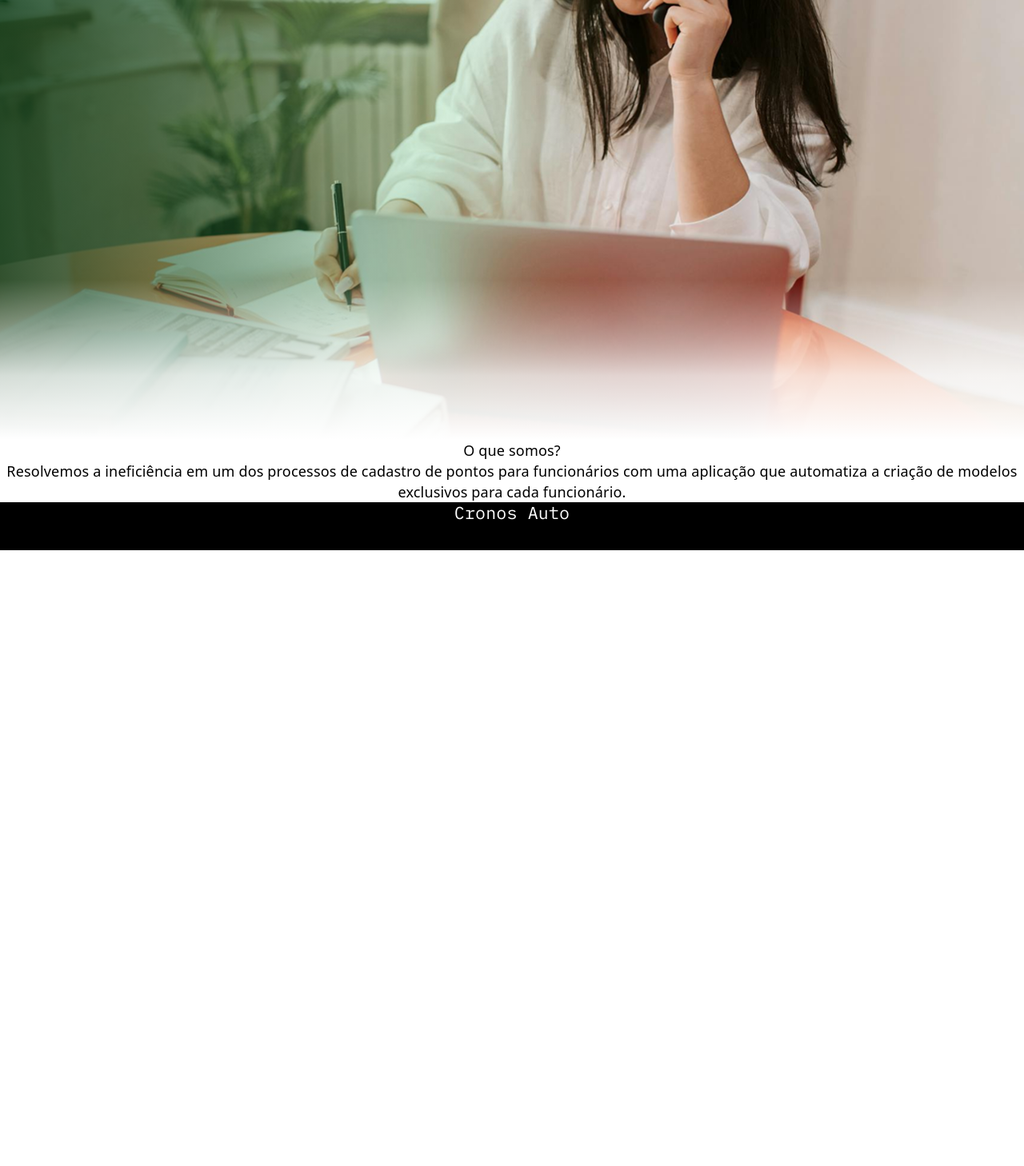
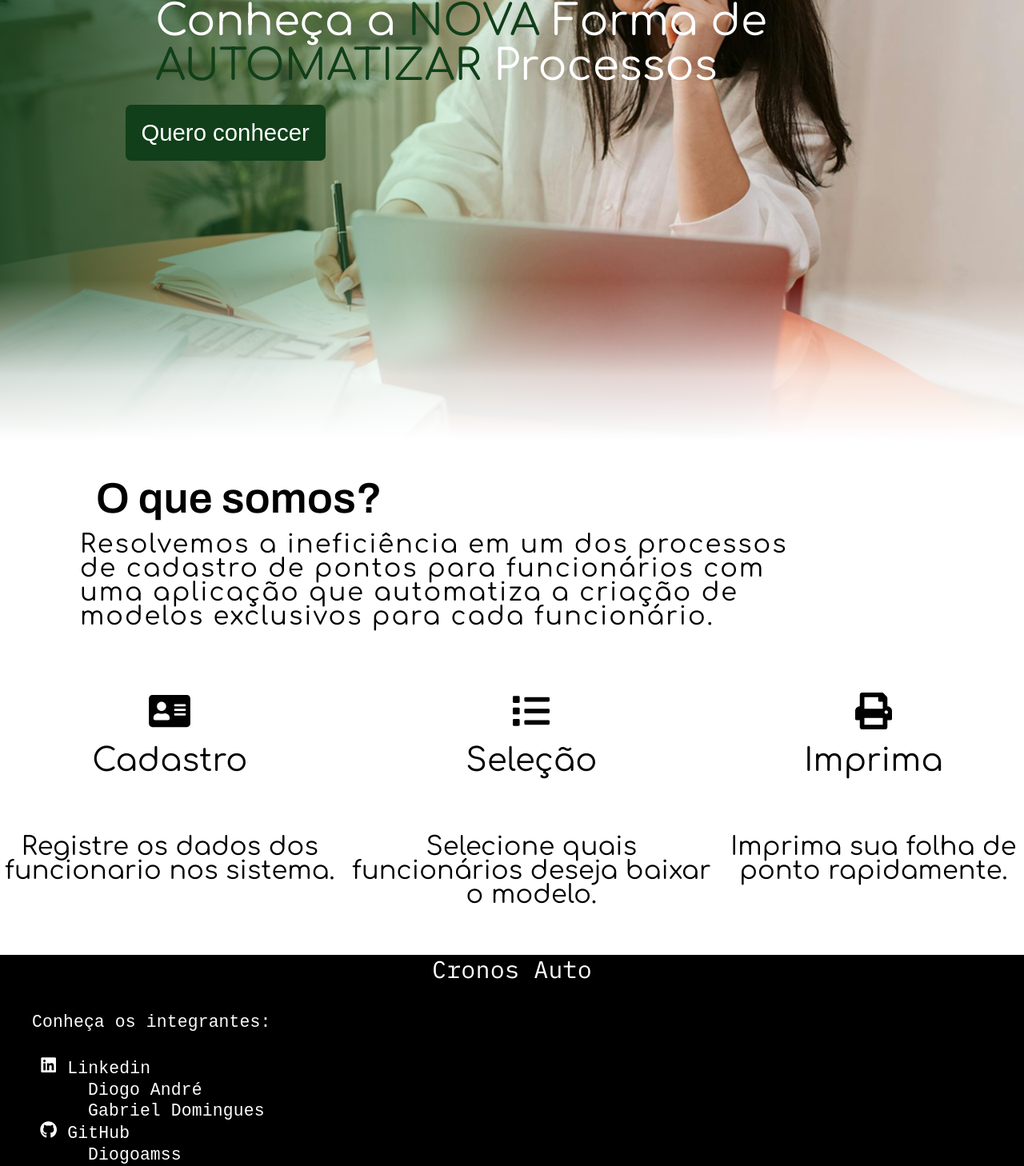
Before and after one commit to Cronos-Auto/frontend, a React (Vite) app: page / in a window 1280 px wide. Shown: the part 340-1798 px from the top of the page at 80% size. Before the commit the page ends 1028 px from the top, so only its background shows below. Built offline with nearby package versions, Linux system fonts and the light colour scheme.

Commit message:
Feat: Landing Page pronta0

```diff
--- a/package.json
+++ b/package.json
@@ -11,7 +11,8 @@
   },
   "dependencies": {
     "react": "^19.2.4",
-    "react-dom": "^19.2.4"
+    "react-dom": "^19.2.4",
+    "react-icons": "^5.6.0"
   },
   "devDependencies": {
     "@eslint/js": "^9.39.4",
--- a/src/index.css
+++ b/src/index.css
@@ -1,4 +1,4 @@
-@import url('https://fonts.googleapis.com/css2?family=IBM+Plex+Mono:ital,wght@0,100;0,200;0,300;0,400;0,500;0,600;0,700;1,100;1,200;1,300;1,400;1,500;1,600;1,700&family=Inter:ital,opsz,wght@0,14..32,100..900;1,14..32,100..900&display=swap');
+@import url('https://fonts.googleapis.com/css2?family=Archivo:ital,wght@0,100..900;1,100..900&family=Comfortaa:wght@300..700&family=IBM+Plex+Mono:ital,wght@0,100;0,200;0,300;0,400;0,500;0,600;0,700;1,100;1,200;1,300;1,400;1,500;1,600;1,700&family=Inter:ital,opsz,wght@0,14..32,100..900;1,14..32,100..900&display=swap');
 
 :root {
   --shadow:
@@ -193,3 +193,19 @@ code {
   font-optical-sizing: auto;
   font-style: normal;
 }
+
+
+
+.comfortaa {
+  font-family: "Comfortaa", sans-serif;
+  font-optical-sizing: auto;
+  font-style: normal;
+}
+
+.archivo {
+  font-family: "Archivo", sans-serif;
+  font-optical-sizing: auto;
+  font-style: normal;
+  font-variation-settings:
+    "wdth" 100;
+}
--- a/src/pages/Landing page/Index.jsx
+++ b/src/pages/Landing page/Index.jsx
@@ -1,6 +1,11 @@
 import './style.css'
 import bgImg from '../../assets/BackGroundImage.png'
 import logoCronos from '../../assets/logoCronos.png'
+import { FaLinkedin, FaPray } from 'react-icons/fa'
+import { FaGithub } from 'react-icons/fa'
+import { FaAddressCard } from 'react-icons/fa'
+import { FaList } from 'react-icons/fa'
+import { FaPrint } from 'react-icons/fa'
 
 function LandingPage() {
 
@@ -41,40 +46,88 @@ function LandingPage() {
 
                         </div>
                     </div>
+                        <div className='slogandiv'>
+                        <p className='slogan'>
+                            Conheça a <span>NOVA</span> Forma de
+                        </p>
+                        <p className='slogan'>
+                            <span>AUTOMATIZAR</span> Processos
+                        </p>
+                    </div>
 
-                    <p className='slogan'>
-                        Conheça a NOVA Forma de AUTOMATIZAR Processos
-                    </p>
-
+                    <div className='buttonSlogan'>
                         <button className='mostrarMais'>
-                        quero conhecer
+                            Quero conhecer
                         </button>
                     </div>
+                </div>
 
+                <div className='descContainer'>
                     <p className='desc'>
                         O que somos?
                     </p>
                     <p className='desc2'>
                             Resolvemos a ineficiência em um dos processos de cadastro de pontos para funcionários com uma aplicação que automatiza a criação de modelos exclusivos para cada funcionário.
                     </p>
+                </div>
 
+                <div className='cardsContainer'>
                     <div className='card_1'>
+                        <div className='iconTitle'>
+                            <FaAddressCard className='iconCards'></FaAddressCard>
+                            <p className='cardTitle'> Cadastro </p>
+                        </div>
 
+                        <p className='cardSub'>
+                            Registre os dados dos funcionario nos sistema.
+                        </p>
                     </div>
 
                     <div className='card_2'>
+                        <div className='iconTitle'>
+                            <FaList className='iconCards'></FaList>
+                            <p className='cardTitle'> Seleção </p>
+                        </div>
+
+                        <p className='cardSub'>
+                            Selecione quais funcionários deseja baixar o modelo.
+                        </p>
 
                     </div>
 
                     <div className='card_3'>
+                        <div className='iconTitle'>
+                            <FaPrint className='iconCards'></FaPrint>
+                            <p className='cardTitle'> Imprima </p>
+                        </div>
+
+                        <p className='cardSub'>
+                            Imprima sua folha de ponto rapidamente.
+                        </p>
+                    </div>
 
                 </div>
             </section>
 
             <footer>
-                <p>
+                <p className='tittle'>
                     Cronos Auto
                 </p>
+
+                <p className='subTittle'>Conheça os integrantes:</p>
+
+                <div className='contactUs'>
+                    <p><FaLinkedin></FaLinkedin> Linkedin</p>
+                    <ul>
+                        <li>Diogo André</li>
+                        <li>Gabriel Domingues</li>
+                    </ul>
+                    <p><FaGithub></FaGithub> GitHub</p>
+                    <ul>
+                        <li>Diogoamss</li>
+                        <li>GabrielDominguesSantos</li>
+                    </ul>
+                </div>
             </footer>
 
         </body>
--- a/src/pages/Landing page/style.css
+++ b/src/pages/Landing page/style.css
@@ -29,26 +29,30 @@ header {
 
     background-color: #010101;
 
-    & p {
+}
+
+header .tittle{
   font-family: "IBM Plex Mono", monospace;
   font-weight: 400;
   font-style: normal;
   font-size: 30px;
   color: #fff;
 }
+
+footer{
+    height: 320px;
+    background-color: black;
+
 }
 
-footer{
-    height: 60px;
-    background-color: black;
-
-    & p {
+footer .tittle{
+    margin-top: 5px;
+    margin-bottom: 40px;
     font-family: "IBM Plex Mono", monospace;
     font-weight: 400;
     font-style: normal;
-        font-size: larger;
+    font-size: 30px;
     color: #fff;
-    }
 }
 
 section{
@@ -179,3 +183,128 @@ section .hero::after{
     width: 290px;
     margin-left: 20px;
 }
+
+.slogan{
+    padding: 15px;
+    color: #fff;
+    font-family: "Comfortaa", sans-serif;
+    font-size: 40pt;
+    text-align: left;
+
+    & span{
+        color: var(--IntenseDarkGreen);
+    }
+}
+
+.slogandiv{
+    margin-top: 14%;
+    margin-left: 14%;
+}
+
+.mostrarMais{
+    margin-top: 20px;
+    height: 70px;
+    width: 250px;
+    border: none;
+    border-radius: 7px;
+    background-color: var(--IntenseDarkGreen);
+    color: #fff;
+
+    font-family: "Confortaa", sans-serif;
+    font-size: 22pt;
+    font-weight: 400;
+    transition: 0.5s;
+        margin-left: -56%;
+
+}
+& .mostrarMais:hover{
+    background-color: #1d6b2d;
+    transition: 0.5s;
+
+
+}
+
+.descContainer{
+    margin-top: 60px;
+    margin-left: 80px;
+    text-align: left;
+    margin-bottom: 80px;
+}
+
+.desc{
+    font-size: 40pt;
+    margin-left: 40px;
+    margin-bottom: 30px;
+    font-weight: 600;
+    font-family: 'Archivo', sans-serif;
+
+}
+
+.desc2 {
+    font-size: 24pt;
+    margin-left: 20px;
+    margin-bottom: 40px;
+    width: 900px;
+    font-family: 'Comfortaa', sans-serif;
+    letter-spacing: 2px;
+    line-height: 30px;
+
+}
+
+.subTittle{
+    margin-bottom: 20px;
+    margin-top: 20px;
+}
+
+.contactUs, .subTittle{
+    text-align: left;
+    margin-left: 40px;
+    font-family: '.ibm-plex-mono-regular', monospace;
+    font-size: 16pt;
+    color: #fff;
+    font-weight: 100;
+}
+
+.contactUs {
+    padding: 10px;
+}
+
+.contactUs li{
+    margin-left: 60px;
+    list-style: none;
+
+}
+
+.cardsContainer{
+    display: flex;
+    flex-direction: row;
+    margin-top: 50px;
+    margin-bottom: 60px;
+
+}
+
+.iconCards{
+    width: 56px;
+    height: 46px;
+    margin-bottom: 20px;
+}
+
+.cardTitle{
+    font-size: 30pt;
+    font-family: 'Comfortaa', sans-serif;
+    font-style: Bold;
+
+}
+
+.cardSub{
+    font-family: 'Comfortaa', sans-serif;
+    font-size: 24pt;
+    font-style: Bold;
+    text-align: center;
+    line-height: 30px;
+
+}
+
+.iconTitle{
+    margin-bottom: 80px;
+}
```
Also changed, not shown: 1 other file (tests, documents, lock files or other folders). Lines whose indentation alone changed are shown as unchanged.
